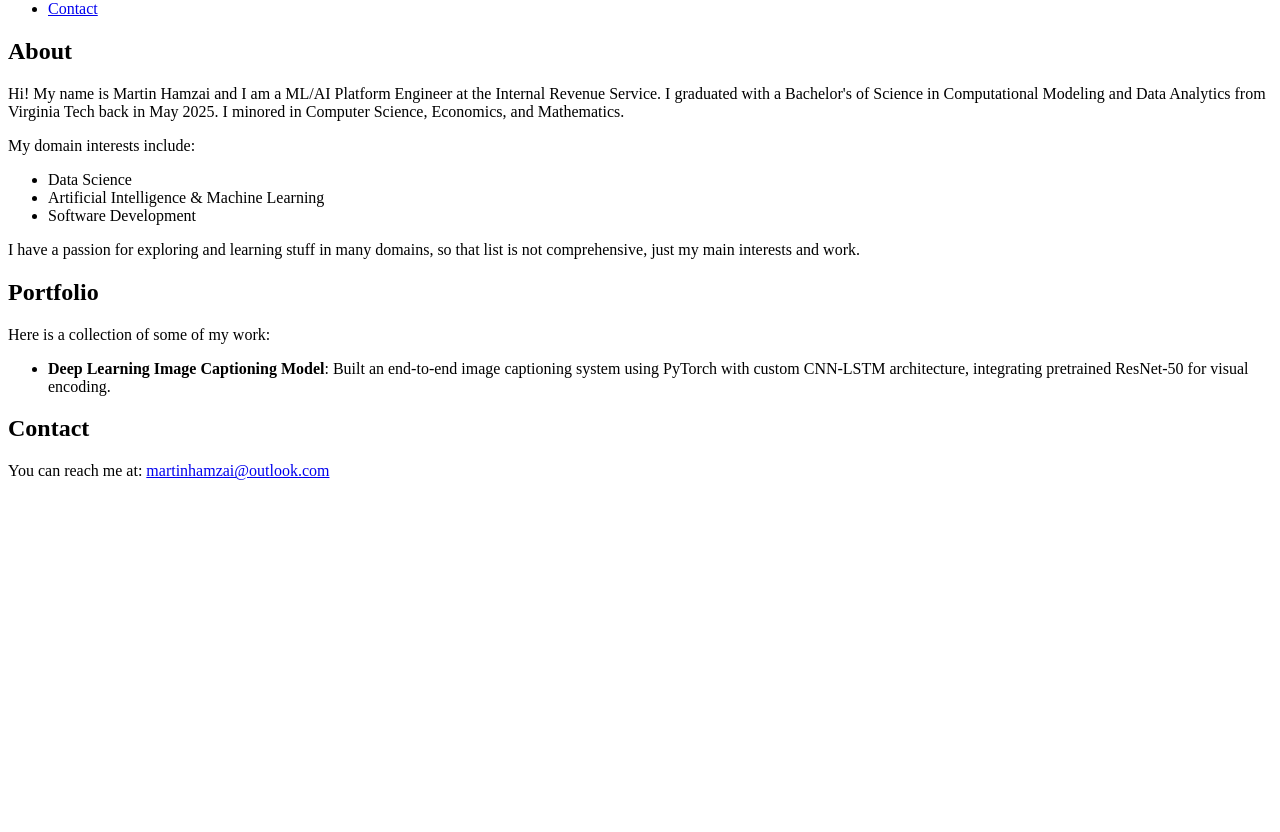
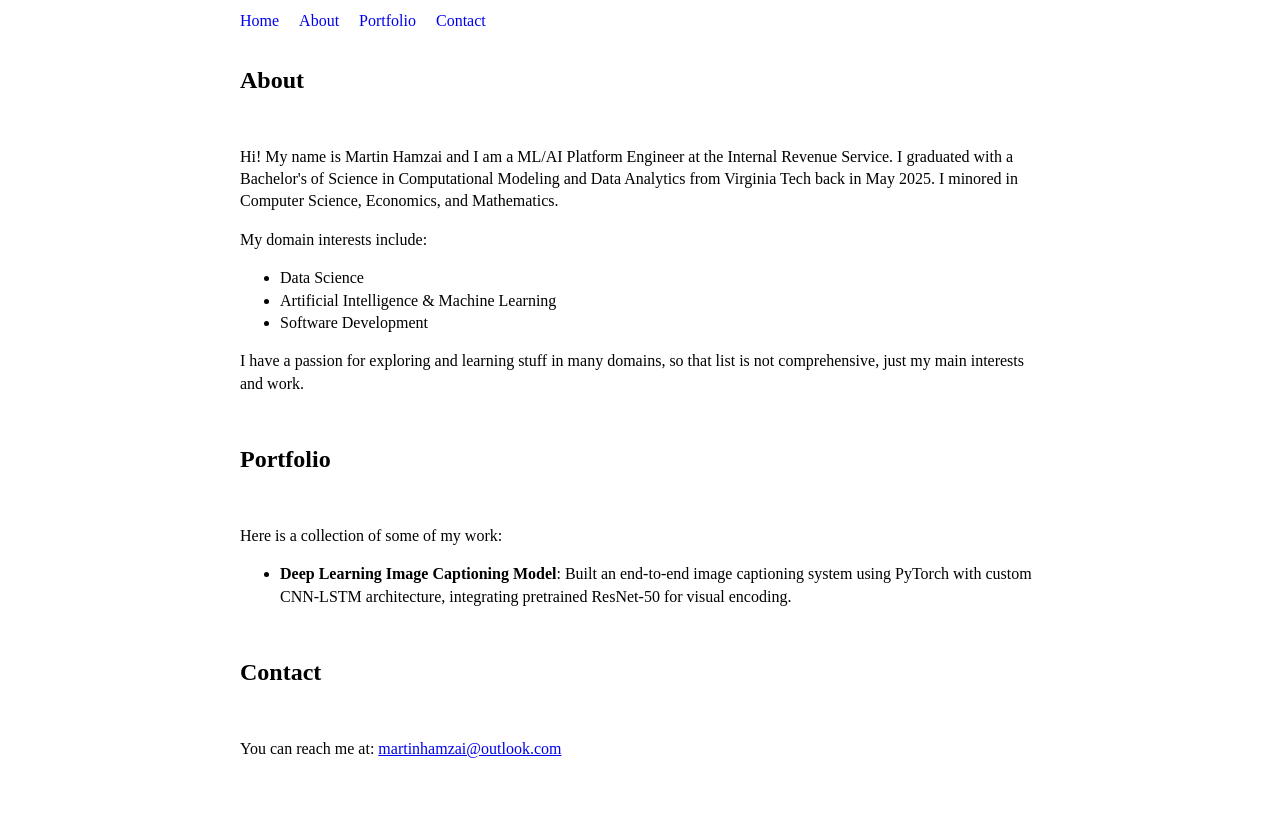
Before and after one commit to martinhamzai/portfolio, a plain HTML site: page index.html in a window 1280 px wide. Shown: the part 134-966 px from the top of the page. Before the commit the page ends 800 px from the top, so only its background shows below. Drawn offline with Linux system fonts and the light colour scheme.

Commit message:
css styling

```diff
--- /dev/null
+++ b/assets/css/style.css
@@ -0,0 +1,38 @@
+a {
+    text-decoration: underline;
+}
+a:hover {
+    opacity: 0.5;
+}
+body {
+    font-family: serif;
+    line-height: 1.4;
+    margin: 2rem auto;
+    max-width: 800px;
+    padding: 1.5rem;
+}
+nav ul {
+    list-style: none;
+    padding: 0;
+    margin: 0;
+}
+nav li {
+    display: inline-block;
+    margin-right: 1rem;
+}
+nav {
+    margin-bottom: 2rem;
+}
+nav a {
+    text-decoration: none;
+}
+nav a:hover {
+    opacity: 1;
+    text-decoration: underline;
+}
+section + section {
+    margin-top: 3rem;
+}
+section h2 {
+    margin-bottom: 3rem;
+}
--- a/index.html
+++ b/index.html
@@ -1,6 +1,7 @@
 <!DOCTYPE html>
 <html lang="en">
     <head>
+        <link href="assets/css/style.css" rel="stylesheet">
         <title>Martin Hamzai | Portfolio</title>
     </head>
     <body>
```
